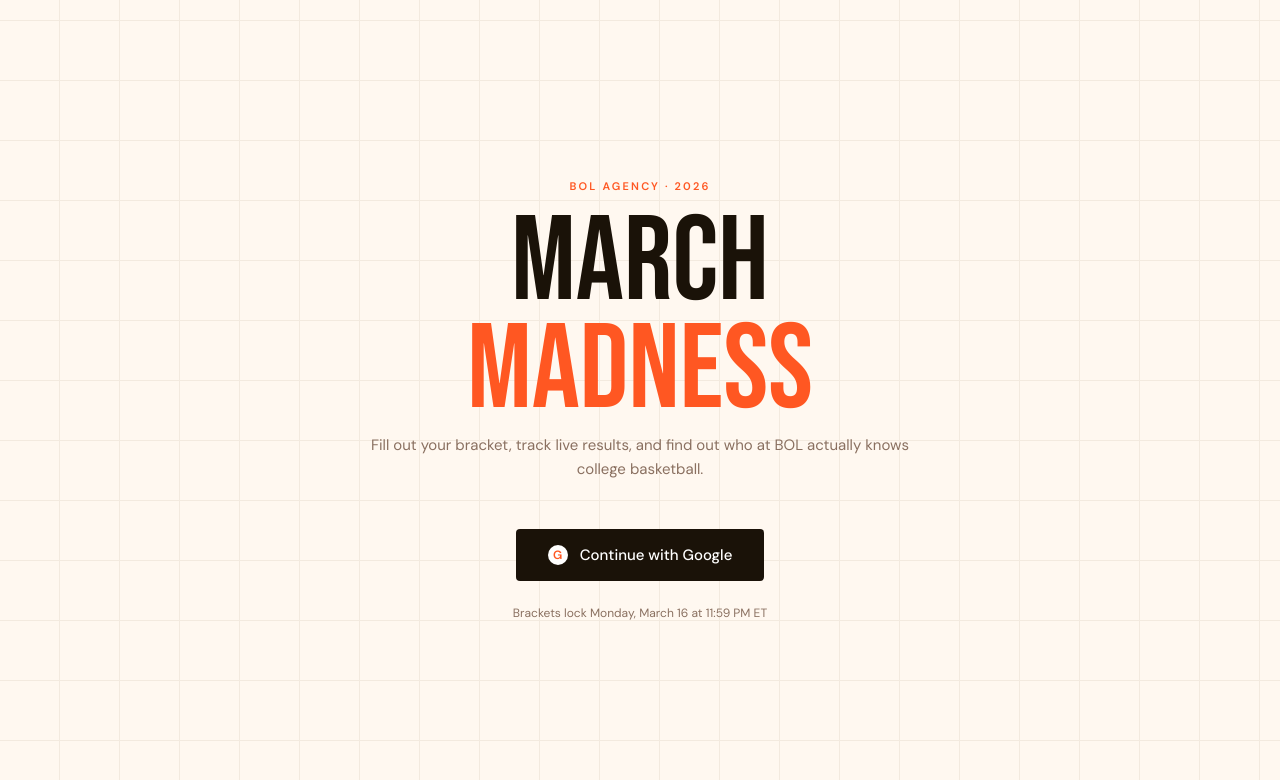
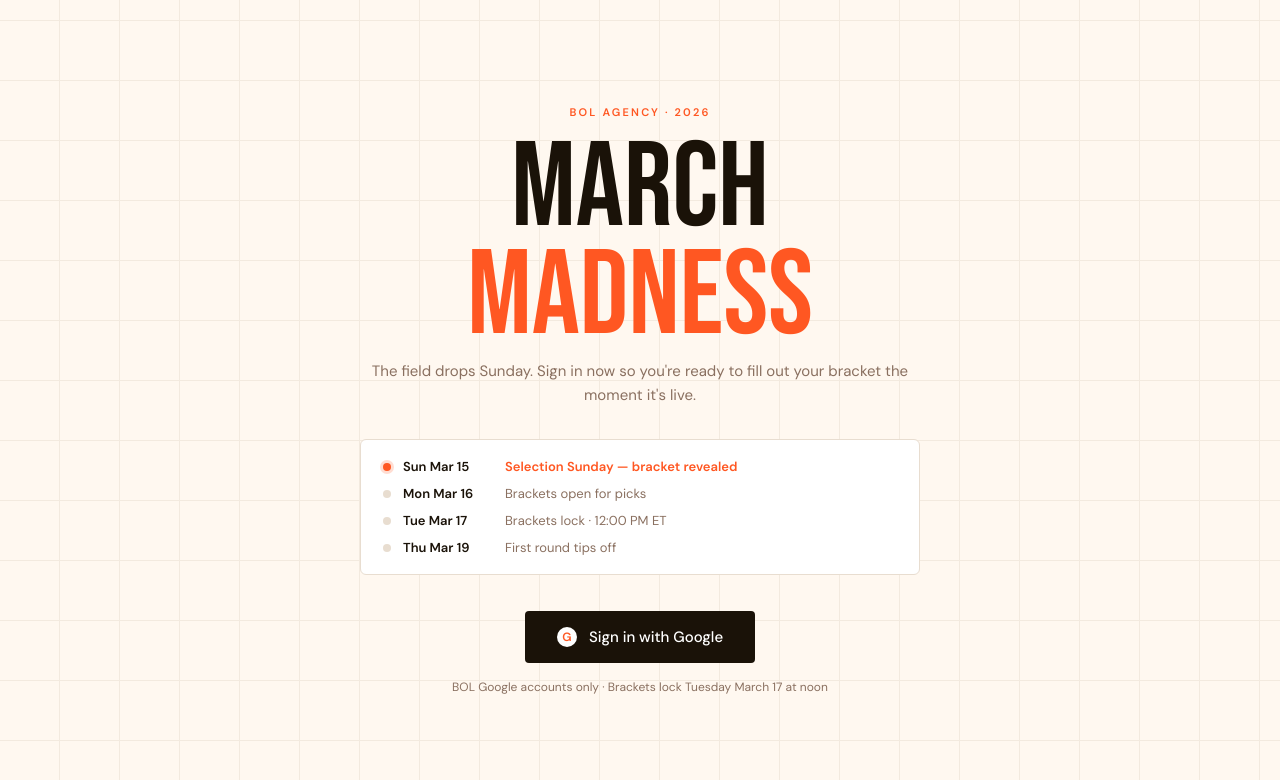
Before and after one commit to stevensparacino-debug/bol-bracket-2026, a React (Vite) app: page / in a window 1280 px wide. Shown: the top 780 px of the page. Built offline with nearby package versions, Linux system fonts and the light colour scheme.

Commit message:
Update App.jsx

```diff
--- a/src/App.jsx
+++ b/src/App.jsx
@@ -45,6 +45,9 @@ const TEAMS = {
   ],
 };
 
+// ── FLIP TO false ON SUNDAY AFTER UPDATING TEAMS ──
+const BRACKET_PENDING = true;
+
 const buildInitialBracket = () => {
   const bracket = {};
   REGIONS.forEach((region) => {
@@ -58,9 +61,8 @@ const buildInitialBracket = () => {
       ],
     };
   });
-  // Final Four: semi1 = East vs West, semi2 = South vs Midwest
-  bracket.semi1Winner = null; // winner of East vs West
-  bracket.semi2Winner = null; // winner of South vs Midwest
+  bracket.semi1Winner = null;
+  bracket.semi2Winner = null;
   bracket.champion = null;
   return bracket;
 };
@@ -76,11 +78,19 @@ const css = `
   .landing-eyebrow { font-weight: 600; font-size: 11px; letter-spacing: 0.2em; text-transform: uppercase; color: var(--orange); margin-bottom: 16px; }
   .landing-title { font-family: 'Bebas Neue', sans-serif; font-size: clamp(72px, 14vw, 120px); line-height: 0.9; color: var(--ink); margin-bottom: 8px; }
   .landing-title span { color: var(--orange); }
-  .landing-sub { font-size: 15px; color: var(--mid); margin-bottom: 48px; line-height: 1.6; }
+  .landing-sub { font-size: 15px; color: var(--mid); margin-bottom: 32px; line-height: 1.6; }
+  .timeline { display: flex; flex-direction: column; gap: 10px; margin-bottom: 36px; text-align: left; background: white; border: 1.5px solid var(--border); border-radius: 6px; padding: 18px 22px; }
+  .timeline-item { display: flex; align-items: center; gap: 12px; font-size: 13px; }
+  .tl-dot { width: 8px; height: 8px; border-radius: 50%; flex-shrink: 0; }
+  .tl-dot.now { background: var(--orange); box-shadow: 0 0 0 3px rgba(255,87,34,0.2); }
+  .tl-dot.upcoming { background: var(--border); }
+  .tl-date { font-weight: 600; color: var(--ink); min-width: 90px; }
+  .tl-desc { color: var(--mid); }
+  .tl-desc.now { color: var(--orange); font-weight: 600; }
   .google-btn { display: inline-flex; align-items: center; gap: 12px; background: var(--ink); color: white; border: none; padding: 16px 32px; font-family: 'DM Sans', sans-serif; font-size: 15px; font-weight: 500; border-radius: 4px; cursor: pointer; transition: all 0.15s; }
   .google-btn:hover { background: var(--orange); transform: translateY(-1px); box-shadow: 0 6px 20px rgba(255,87,34,0.35); }
   .google-icon { width: 20px; height: 20px; background: white; border-radius: 50%; display: flex; align-items: center; justify-content: center; font-size: 12px; font-weight: 700; color: var(--orange); }
-  .deadline-note { margin-top: 24px; font-size: 12px; color: var(--mid); }
+  .deadline-note { margin-top: 16px; font-size: 12px; color: var(--mid); }
   .app { min-height: 100vh; display: flex; flex-direction: column; }
   .topbar { background: var(--ink); color: white; display: flex; align-items: center; justify-content: space-between; padding: 0 24px; height: 56px; position: sticky; top: 0; z-index: 100; }
   .topbar-brand { font-family: 'Bebas Neue', sans-serif; font-size: 22px; letter-spacing: 0.05em; }
@@ -93,6 +103,12 @@ const css = `
   .avatar { width: 32px; height: 32px; background: var(--orange); border-radius: 50%; display: flex; align-items: center; justify-content: center; font-size: 12px; font-weight: 600; color: white; }
   .signout-btn { background: transparent; border: 1px solid rgba(255,255,255,0.2); color: rgba(255,255,255,0.5); font-size: 11px; padding: 4px 10px; border-radius: 3px; cursor: pointer; font-family: 'DM Sans', sans-serif; }
   .signout-btn:hover { border-color: rgba(255,255,255,0.5); color: white; }
+  .pending-page { min-height: calc(100vh - 56px); display: flex; align-items: center; justify-content: center; padding: 40px 20px; }
+  .pending-inner { text-align: center; max-width: 460px; }
+  .pending-badge { display: inline-block; background: var(--orange); color: white; font-size: 10px; font-weight: 700; letter-spacing: 0.15em; text-transform: uppercase; padding: 5px 12px; border-radius: 2px; margin-bottom: 20px; }
+  .pending-title { font-family: 'Bebas Neue', sans-serif; font-size: 52px; color: var(--ink); line-height: 1; margin-bottom: 12px; }
+  .pending-sub { font-size: 14px; color: var(--mid); line-height: 1.7; margin-bottom: 32px; }
+  .pending-timeline { text-align: left; background: white; border: 1.5px solid var(--border); border-radius: 6px; padding: 18px 22px; display: flex; flex-direction: column; gap: 10px; }
   .bracket-page { padding: 32px 16px 100px; overflow-x: auto; }
   .bracket-title { font-family: 'Bebas Neue', sans-serif; font-size: 36px; color: var(--ink); margin-bottom: 4px; }
   .bracket-meta { font-size: 13px; color: var(--mid); margin-bottom: 32px; }
@@ -202,6 +218,14 @@ const RegionBracket = ({ region, bracket, onPick, flipped }) => {
   );
 };
 
+const TimelineItem = ({ date, desc, active }) => (
+  <div className="timeline-item">
+    <div className={`tl-dot ${active ? "now" : "upcoming"}`} />
+    <span className="tl-date">{date}</span>
+    <span className={`tl-desc${active ? " now" : ""}`}>{desc}</span>
+  </div>
+);
+
 const Leaderboard = ({ currentUserId }) => {
   const [entries, setEntries] = useState([]);
   const [loading, setLoading] = useState(true);
@@ -220,7 +244,7 @@ const Leaderboard = ({ currentUserId }) => {
     <div className="leaderboard-page">
       <div className="lb-title">Leaderboard</div>
       <div className="lb-meta"><span className="live-dot" /><span>Live · 2026 NCAA Tournament</span></div>
-      {entries.length === 0 && <div className="lb-empty">No brackets yet. Be the first! 🏀</div>}
+      {entries.length === 0 && <div className="lb-empty">No brackets yet. Check back after Selection Sunday! 🏀</div>}
       {entries.map((entry, i) => {
         const isMe = entry.user_id === currentUserId;
         return (
@@ -279,7 +303,6 @@ export default function App() {
       if (!team) return prev;
       next[region].rounds[round + 1][matchupIdx] = team;
       for (let r = round + 2; r < 5; r++) { next[region].rounds[r][Math.floor(matchupIdx / Math.pow(2, r - round - 1))] = null; }
-      // Clear semi/final picks if region's FF pick changed
       if (region === "East" || region === "West") { next.semi1Winner = null; next.champion = null; }
       if (region === "South" || region === "Midwest") { next.semi2Winner = null; next.champion = null; }
       setSaved(false);
@@ -311,7 +334,6 @@ export default function App() {
     setSaved(true); showToast("Bracket saved! 🏀");
   };
 
-  // Final Four teams
   const eastWinner = bracket.East.rounds[4][0];
   const westWinner = bracket.West.rounds[4][0];
   const southWinner = bracket.South.rounds[4][0];
@@ -319,15 +341,22 @@ export default function App() {
 
   if (authLoading) return <div className="loading">BOL MADNESS</div>;
 
+  // ── LOGGED OUT ──
   if (!session) {
     return (
       <div className="landing">
         <div className="landing-inner">
           <div className="landing-eyebrow">BOL Agency · 2026</div>
           <div className="landing-title">MARCH<br /><span>MADNESS</span></div>
-          <div className="landing-sub">Fill out your bracket, track live results, and find out who at BOL actually knows college basketball.</div>
-          <button className="google-btn" onClick={handleLogin}><span className="google-icon">G</span>Continue with Google</button>
-          <div className="deadline-note">Brackets lock Monday, March 16 at 11:59 PM ET</div>
+          <div className="landing-sub">The field drops Sunday. Sign in now so you're ready to fill out your bracket the moment it's live.</div>
+          <div className="timeline">
+            <TimelineItem date="Sun Mar 15" desc="Selection Sunday — bracket revealed" active={true} />
+            <TimelineItem date="Mon Mar 16" desc="Brackets open for picks" active={false} />
+            <TimelineItem date="Tue Mar 17" desc="Brackets lock · 12:00 PM ET" active={false} />
+            <TimelineItem date="Thu Mar 19" desc="First round tips off" active={false} />
+          </div>
+          <button className="google-btn" onClick={handleLogin}><span className="google-icon">G</span>Sign in with Google</button>
+          <div className="deadline-note">BOL Google accounts only · Brackets lock Tuesday March 17 at noon</div>
         </div>
       </div>
     );
@@ -335,6 +364,44 @@ export default function App() {
 
   const userName = session.user.user_metadata?.full_name || session.user.email;
 
+  // ── LOGGED IN + BRACKET PENDING ──
+  if (BRACKET_PENDING) {
+    return (
+      <div className="app">
+        {toast && <div className="toast">{toast}</div>}
+        <div className="topbar">
+          <div className="topbar-brand">BOL <span>MADNESS</span></div>
+          <div className="topbar-nav">
+            <button className={`nav-btn${tab === "bracket" ? " active" : ""}`} onClick={() => setTab("bracket")}>My Bracket</button>
+            <button className={`nav-btn${tab === "leaderboard" ? " active" : ""}`} onClick={() => setTab("leaderboard")}>Leaderboard</button>
+          </div>
+          <div className="topbar-user">
+            <span>{userName}</span>
+            <div className="avatar">{getInitials(userName)}</div>
+            <button className="signout-btn" onClick={handleSignOut}>Sign out</button>
+          </div>
+        </div>
+        {tab === "bracket" && (
+          <div className="pending-page">
+            <div className="pending-inner">
+              <div className="pending-badge">⏳ Coming Sunday</div>
+              <div className="pending-title">Bracket Pending</div>
+              <div className="pending-sub">You're signed in and ready to go. The 2026 field gets revealed on Selection Sunday — check back Sunday evening to fill out your picks.</div>
+              <div className="pending-timeline">
+                <TimelineItem date="Sun Mar 15" desc="Selection Sunday — bracket revealed" active={true} />
+                <TimelineItem date="Mon Mar 16" desc="Brackets open for picks" active={false} />
+                <TimelineItem date="Tue Mar 17" desc="Brackets lock · 12:00 PM ET" active={false} />
+                <TimelineItem date="Thu Mar 19" desc="First round tips off" active={false} />
+              </div>
+            </div>
+          </div>
+        )}
+        {tab === "leaderboard" && <Leaderboard currentUserId={session.user.id} />}
+      </div>
+    );
+  }
+
+  // ── LOGGED IN + BRACKET OPEN ──
   return (
     <div className="app">
       {toast && <div className="toast">{toast}</div>}
@@ -350,23 +417,17 @@ export default function App() {
           <button className="signout-btn" onClick={handleSignOut}>Sign out</button>
         </div>
       </div>
-
       {tab === "bracket" && (
         <>
           <div className="bracket-page">
             <div className="bracket-title">Your Bracket</div>
             <div className="bracket-meta">Click a team to advance them · <span className="picks-count">{totalPicks}</span> picks made</div>
             <div className="bracket-layout">
-
               <div style={{ display: "flex", flexDirection: "column", gap: 32 }}>
                 <RegionBracket region="East" bracket={bracket} onPick={handlePick} flipped={false} />
                 <RegionBracket region="West" bracket={bracket} onPick={handlePick} flipped={false} />
               </div>
-
-              {/* ── FINAL FOUR + CHAMPIONSHIP CENTER ── */}
               <div className="final-four-center">
-
-                {/* Semifinal 1: East vs West */}
                 <div className="ff-section-label">Semifinal 1</div>
                 <div className="ff-matchup">
                   <TeamSlot team={eastWinner} selected={bracket.semi1Winner?.name === eastWinner?.name}
@@ -375,8 +436,6 @@ export default function App() {
                   <TeamSlot team={westWinner} selected={bracket.semi1Winner?.name === westWinner?.name}
                     style={{ minWidth: 150 }} onClick={() => westWinner && pickSemi1(westWinner)} />
                 </div>
-
-                {/* Championship */}
                 <div className="championship-label">🏆 Championship</div>
                 <div className="ff-matchup">
                   <TeamSlot team={bracket.semi1Winner} selected={bracket.champion?.name === bracket.semi1Winner?.name}
@@ -385,13 +444,10 @@ export default function App() {
                   <TeamSlot team={bracket.semi2Winner} selected={bracket.champion?.name === bracket.semi2Winner?.name}
                     style={{ minWidth: 150 }} onClick={() => bracket.semi2Winner && pickChampion(bracket.semi2Winner)} />
                 </div>
-
                 <div className="champion-slot">
                   <div className="champion-label">🏆 Champion</div>
                   <div className="champion-name">{bracket.champion?.name || "—"}</div>
                 </div>
-
-                {/* Semifinal 2: South vs Midwest */}
                 <div className="ff-section-label">Semifinal 2</div>
                 <div className="ff-matchup">
                   <TeamSlot team={southWinner} selected={bracket.semi2Winner?.name === southWinner?.name}
@@ -400,14 +456,11 @@ export default function App() {
                   <TeamSlot team={midwestWinner} selected={bracket.semi2Winner?.name === midwestWinner?.name}
                     style={{ minWidth: 150 }} onClick={() => midwestWinner && pickSemi2(midwestWinner)} />
                 </div>
-
               </div>
-
               <div style={{ display: "flex", flexDirection: "column", gap: 32 }}>
                 <RegionBracket region="South" bracket={bracket} onPick={handlePick} flipped={true} />
                 <RegionBracket region="Midwest" bracket={bracket} onPick={handlePick} flipped={true} />
               </div>
-
             </div>
           </div>
           <div className="save-bar">
```
